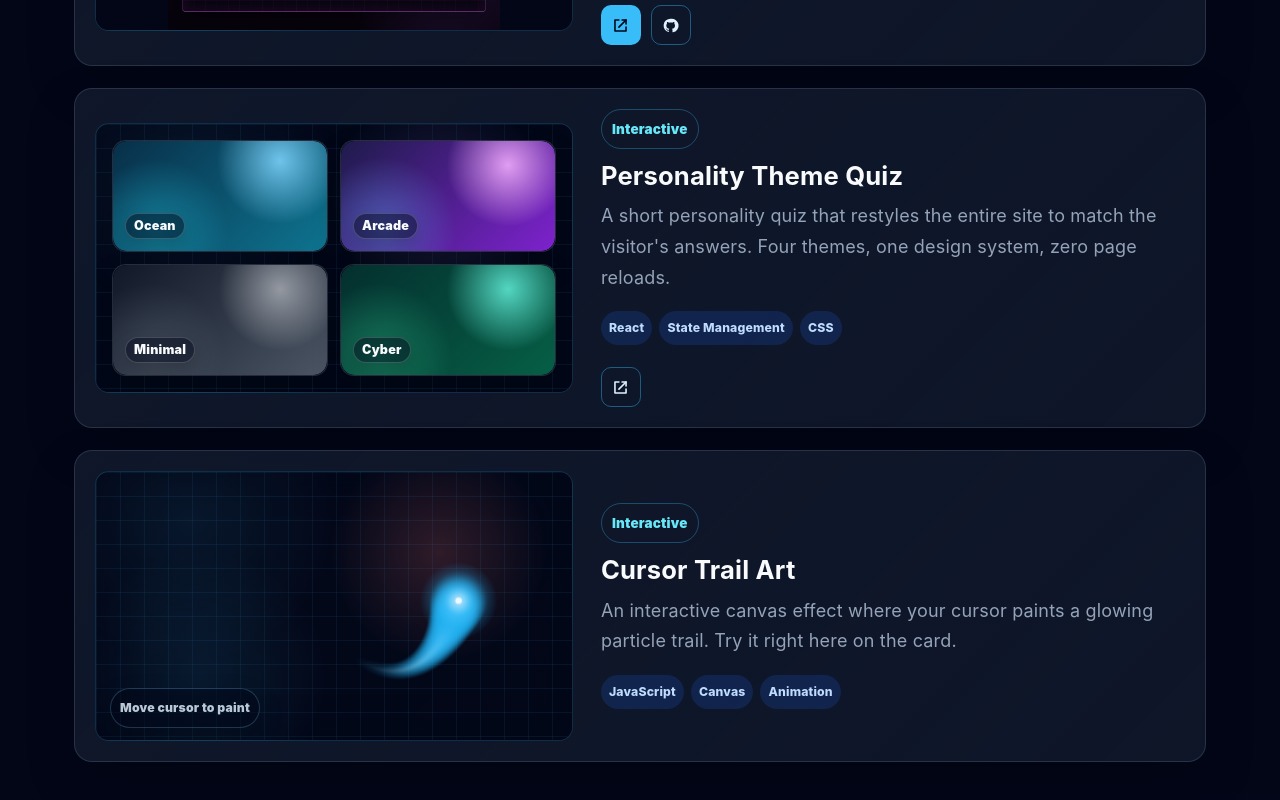
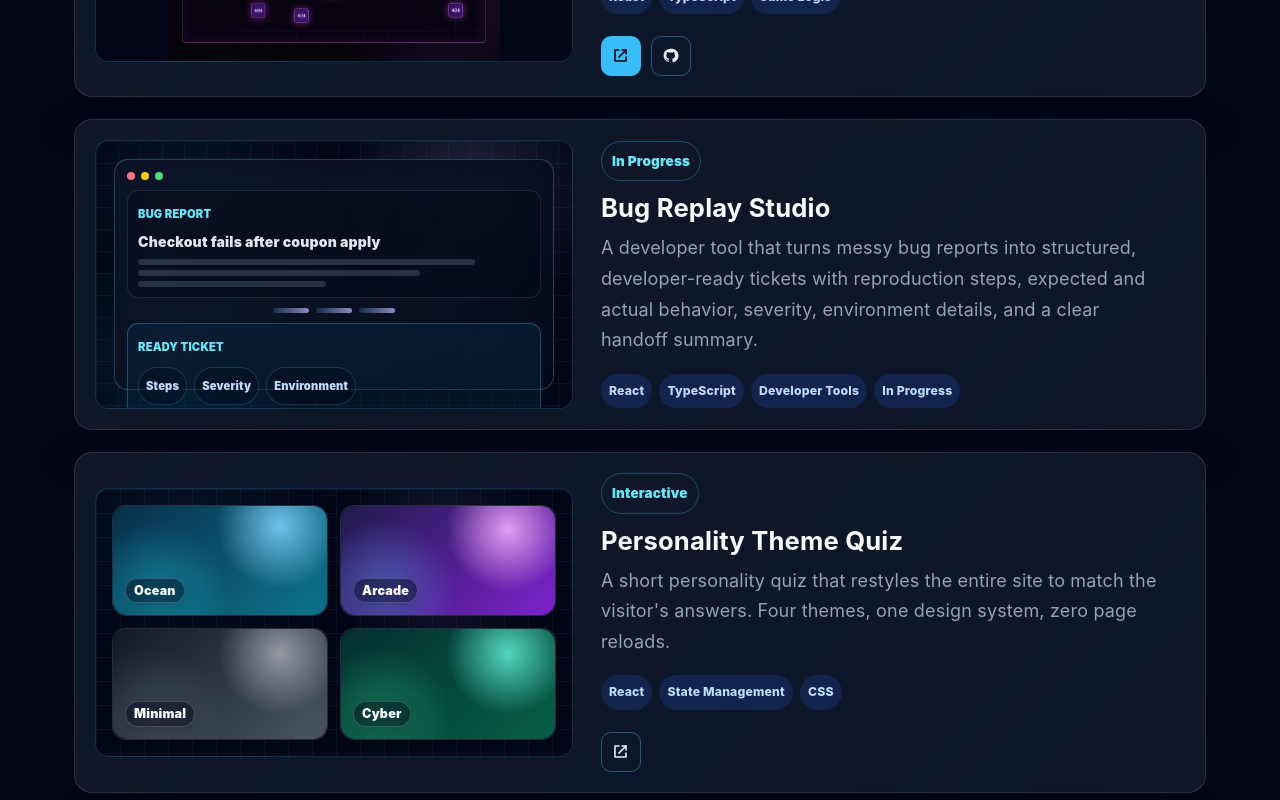
Before and after one commit to devbyE/EfremW, a React (Vite) app: page / in a window 1280 px wide. Shown: the part 2720-3520 px from the top of the page. Built offline with nearby package versions, Linux system fonts and the light colour scheme.

Commit message:
Polish portfolio before deployment

```diff
--- a/src/App.css
+++ b/src/App.css
@@ -603,6 +603,148 @@ h2 {
     rgba(15, 23, 42, 0.7);
 }
 
+.bug-replay-preview {
+  min-height: 220px;
+  aspect-ratio: 16 / 9;
+  padding: 18px;
+  background:
+    linear-gradient(rgba(56, 189, 248, 0.07) 1px, transparent 1px),
+    linear-gradient(90deg, rgba(56, 189, 248, 0.07) 1px, transparent 1px),
+    radial-gradient(circle at 78% 20%, rgba(196, 181, 253, 0.18), transparent 7rem),
+    radial-gradient(circle at 18% 82%, rgba(34, 211, 238, 0.14), transparent 7rem),
+    rgba(2, 6, 23, 0.54);
+  background-size: 22px 22px, 22px 22px, auto, auto, auto;
+}
+
+.bug-replay-window {
+  display: grid;
+  grid-template-rows: auto 1fr auto 1fr;
+  gap: 10px;
+  height: 100%;
+  border: 1px solid rgba(125, 211, 252, 0.24);
+  border-radius: 14px;
+  padding: 12px;
+  background:
+    linear-gradient(135deg, rgba(15, 23, 42, 0.82), rgba(2, 6, 23, 0.54)),
+    rgba(15, 23, 42, 0.72);
+  box-shadow:
+    inset 0 0 28px rgba(2, 6, 23, 0.42),
+    0 18px 38px rgba(0, 0, 0, 0.22);
+}
+
+.bug-replay-window-top {
+  display: flex;
+  gap: 6px;
+}
+
+.bug-replay-window-top span {
+  width: 8px;
+  height: 8px;
+  border-radius: 999px;
+  background: #38bdf8;
+}
+
+.bug-replay-window-top span:nth-child(1) {
+  background: #fb7185;
+}
+
+.bug-replay-window-top span:nth-child(2) {
+  background: #facc15;
+}
+
+.bug-replay-window-top span:nth-child(3) {
+  background: #4ade80;
+}
+
+.bug-replay-panel {
+  min-width: 0;
+  border: 1px solid rgba(148, 163, 184, 0.16);
+  border-radius: 11px;
+  padding: 10px;
+  background: rgba(2, 6, 23, 0.38);
+}
+
+.bug-replay-panel-accent {
+  border-color: rgba(56, 189, 248, 0.34);
+  background: rgba(8, 47, 73, 0.34);
+}
+
+.bug-replay-label {
+  display: block;
+  margin-bottom: 7px;
+  color: #67e8f9;
+  font-size: 0.62rem;
+  font-weight: 900;
+  text-transform: uppercase;
+}
+
+.bug-replay-panel p {
+  overflow: hidden;
+  margin-bottom: 8px;
+  color: #e2e8f0;
+  font-size: 0.78rem;
+  font-weight: 900;
+  line-height: 1.2;
+  text-overflow: ellipsis;
+  white-space: nowrap;
+}
+
+.bug-replay-lines,
+.bug-replay-checklist,
+.bug-replay-flow {
+  display: flex;
+  gap: 7px;
+}
+
+.bug-replay-lines {
+  flex-direction: column;
+  gap: 5px;
+}
+
+.bug-replay-lines span {
+  height: 6px;
+  border-radius: 999px;
+  background: rgba(148, 163, 184, 0.24);
+}
+
+.bug-replay-lines span:nth-child(1) {
+  width: 86%;
+}
+
+.bug-replay-lines span:nth-child(2) {
+  width: 72%;
+}
+
+.bug-replay-lines span:nth-child(3) {
+  width: 48%;
+}
+
+.bug-replay-flow {
+  align-items: center;
+  justify-content: center;
+}
+
+.bug-replay-flow span {
+  width: 36px;
+  height: 5px;
+  border-radius: 999px;
+  background: linear-gradient(90deg, rgba(56, 189, 248, 0.18), rgba(196, 181, 253, 0.72));
+}
+
+.bug-replay-checklist {
+  flex-wrap: wrap;
+}
+
+.bug-replay-checklist span {
+  border: 1px solid rgba(125, 211, 252, 0.18);
+  border-radius: 999px;
+  padding: 5px 7px;
+  color: #bfdbfe;
+  background: rgba(2, 6, 23, 0.36);
+  font-size: 0.62rem;
+  font-weight: 900;
+}
+
 .project-tech {
   display: flex;
   flex-wrap: wrap;
@@ -739,7 +881,7 @@ h2 {
 
 .contact-grid {
   display: grid;
-  grid-template-columns: repeat(2, minmax(0, 360px));
+  grid-template-columns: minmax(0, 360px);
   gap: 18px;
   justify-content: center;
 }
@@ -753,6 +895,11 @@ h2 {
     linear-gradient(180deg, rgba(15, 23, 42, 0.9), rgba(15, 23, 42, 0.58)),
     rgba(15, 23, 42, 0.78);
   box-shadow: 0 20px 50px rgba(0, 0, 0, 0.16);
+}
+
+.contact-social-card {
+  justify-self: center;
+  width: min(100%, 360px);
 }
 
 .contact-card-icon {
@@ -811,6 +958,14 @@ h2 {
   width: 22px;
   height: 22px;
   fill: currentColor;
+}
+
+.social-icon-link-email svg {
+  fill: none;
+  stroke: currentColor;
+  stroke-linecap: round;
+  stroke-linejoin: round;
+  stroke-width: 1.9;
 }
 
 .social-icon-link:hover {
@@ -1026,11 +1181,13 @@ h2 {
 .project-card-actions {
   display: flex;
   flex-wrap: wrap;
+  align-items: center;
   gap: 10px;
   margin-top: 18px;
 }
 
 .project-action-button {
+  min-width: 104px;
   border: 1px solid rgba(125, 211, 252, 0.3);
   border-radius: 9px;
   padding: 7px 10px;
@@ -1041,6 +1198,7 @@ h2 {
   font: inherit;
   font-size: 0.72rem;
   font-weight: 900;
+  text-align: center;
   cursor: pointer;
   transition:
     transform 0.2s ease,
@@ -1597,6 +1755,16 @@ h2 {
   .section {
     padding: 72px 24px;
   }
+
+  .project-card-actions {
+    display: grid;
+    grid-template-columns: repeat(2, minmax(0, 1fr));
+  }
+
+  .project-action-button {
+    min-width: 0;
+    width: 100%;
+  }
 }
 
 @media (hover: none), (pointer: coarse), (prefers-reduced-motion: reduce) {
--- a/src/App.tsx
+++ b/src/App.tsx
@@ -92,6 +92,13 @@ const projects: Project[] = [
     ],
   },
   {
+    title: 'Bug Replay Studio',
+    description:
+      'A developer tool that turns messy bug reports into structured, developer-ready tickets with reproduction steps, expected and actual behavior, severity, environment details, and a clear handoff summary.',
+    tech: ['React', 'TypeScript', 'Developer Tools', 'In Progress'],
+    status: 'In Progress',
+  },
+  {
     title: 'Personality Theme Quiz',
     description:
       'A short personality quiz that restyles the entire site to match the visitor\'s answers. Four themes, one design system, zero page reloads.',
@@ -132,9 +139,9 @@ const experience = [
       'I build and maintain internal front-end tools in React and TypeScript, working in GitLab from branch to deploy.',
   },
   {
-    role: 'Graduate Student, Georgetown University',
+    role: 'Cybersecurity Engineer',
     description:
-      'M.S. in Computer Science, with coursework in systems programming and deep learning for computer vision.',
+      'Worked across secure systems, vulnerability awareness, compliance-minded workflows, and mission-focused technical support, helping keep systems safer, sharper, and harder to break.',
   },
 ]
 
@@ -202,6 +209,7 @@ function App() {
             href="/Efrem-Wilkerson-Resume.pdf"
             target="_blank"
             rel="noopener noreferrer"
+            title="Resume"
           >
             Resume
           </a>
@@ -357,6 +365,44 @@ function App() {
                       </div>
                     ))}
                   </div>
+                ) : project.title === 'Bug Replay Studio' ? (
+                  <div
+                    className="bug-replay-preview"
+                    aria-label="Bug Replay Studio ticket builder preview"
+                  >
+                    <div className="bug-replay-window">
+                      <div className="bug-replay-window-top">
+                        <span></span>
+                        <span></span>
+                        <span></span>
+                      </div>
+
+                      <div className="bug-replay-panel">
+                        <span className="bug-replay-label">Bug Report</span>
+                        <p>Checkout fails after coupon apply</p>
+                        <div className="bug-replay-lines" aria-hidden="true">
+                          <span></span>
+                          <span></span>
+                          <span></span>
+                        </div>
+                      </div>
+
+                      <div className="bug-replay-flow" aria-hidden="true">
+                        <span></span>
+                        <span></span>
+                        <span></span>
+                      </div>
+
+                      <div className="bug-replay-panel bug-replay-panel-accent">
+                        <span className="bug-replay-label">Ready Ticket</span>
+                        <div className="bug-replay-checklist" aria-hidden="true">
+                          <span>Steps</span>
+                          <span>Severity</span>
+                          <span>Environment</span>
+                        </div>
+                      </div>
+                    </div>
+                  </div>
                 ) : project.title === 'Cursor Trail Art' ? (
                   <CursorTrailPreview />
                 ) : (
@@ -497,18 +543,7 @@ function App() {
         </div>
 
         <div className="contact-grid">
-          <article className="contact-card">
-            <svg className="contact-card-icon" viewBox="0 0 24 24" aria-hidden="true">
-              <path d="M4 6h16v12H4V6z" />
-              <path d="M4 7l8 6 8-6" />
-            </svg>
-            <span>Email</span>
-            <a href="mailto:efremwilkerson@gmail.com">
-              efremwilkerson@gmail.com
-            </a>
-          </article>
-
-          <article className="contact-card">
+          <article className="contact-card contact-social-card">
             <svg className="contact-card-icon" viewBox="0 0 24 24" aria-hidden="true">
               <path d="M8 11a3 3 0 1 0 0-6 3 3 0 0 0 0 6z" />
               <path d="M16 12a2.5 2.5 0 1 0 0-5 2.5 2.5 0 0 0 0 5z" />
@@ -523,6 +558,7 @@ function App() {
                 target="_blank"
                 rel="noreferrer"
                 aria-label="LinkedIn"
+                title="LinkedIn"
               >
                 <svg viewBox="0 0 24 24" aria-hidden="true">
                   <path d="M6.8 9.3v9.5H3.7V9.3h3.1z" />
@@ -536,9 +572,21 @@ function App() {
                 target="_blank"
                 rel="noreferrer"
                 aria-label="GitHub"
+                title="GitHub"
               >
                 <svg viewBox="0 0 24 24" aria-hidden="true">
                   <path d="M12 3.5a8.6 8.6 0 0 0-2.7 16.8c.4.1.6-.2.6-.4v-1.5c-2.3.5-2.8-1-2.8-1-.4-.9-.9-1.2-.9-1.2-.8-.5.1-.5.1-.5.8.1 1.3.9 1.3.9.8 1.3 2 1 2.4.8.1-.6.3-1 .5-1.2-1.8-.2-3.8-.9-3.8-4.1 0-.9.3-1.7.9-2.3-.1-.2-.4-1.1.1-2.3 0 0 .7-.2 2.4.9.7-.2 1.4-.3 2.1-.3.7 0 1.4.1 2.1.3 1.6-1.1 2.4-.9 2.4-.9.5 1.2.2 2.1.1 2.3.5.6.9 1.4.9 2.3 0 3.2-1.9 3.9-3.8 4.1.3.3.6.8.6 1.6v2.4c0 .2.1.5.6.4A8.6 8.6 0 0 0 12 3.5z" />
+                </svg>
+              </a>
+              <a
+                className="social-icon-link social-icon-link-email"
+                href="mailto:efremwilkerson@gmail.com"
+                aria-label="Email"
+                title="Email"
+              >
+                <svg viewBox="0 0 24 24" aria-hidden="true">
+                  <path d="M4 6h16v12H4V6z" />
+                  <path d="M4 7l8 6 8-6" />
                 </svg>
               </a>
             </div>
```
